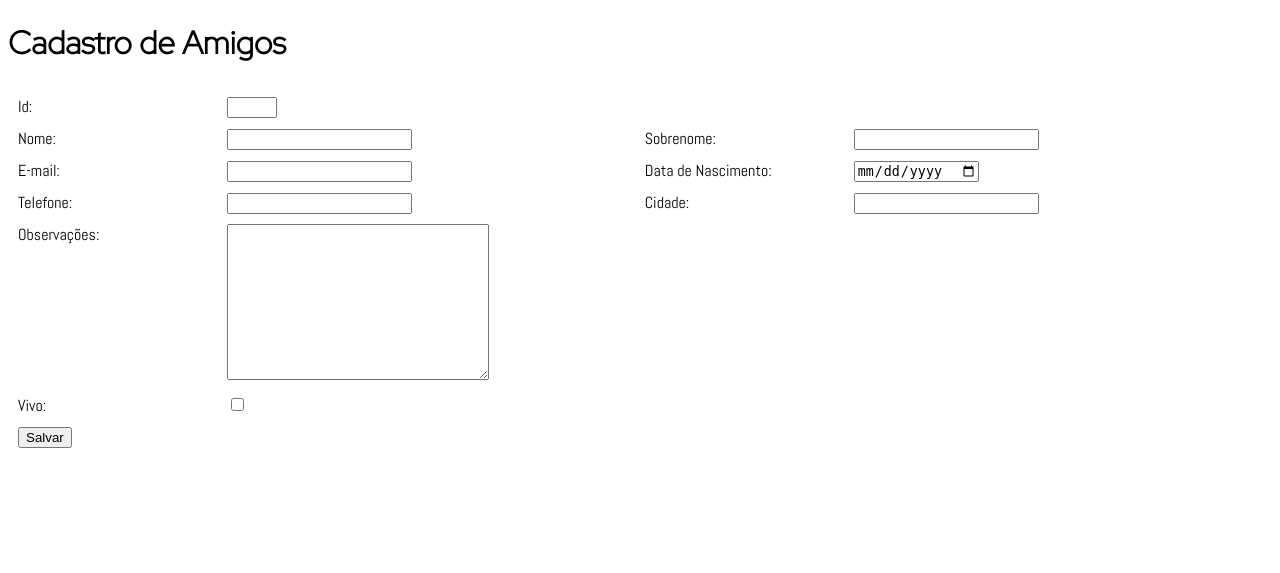
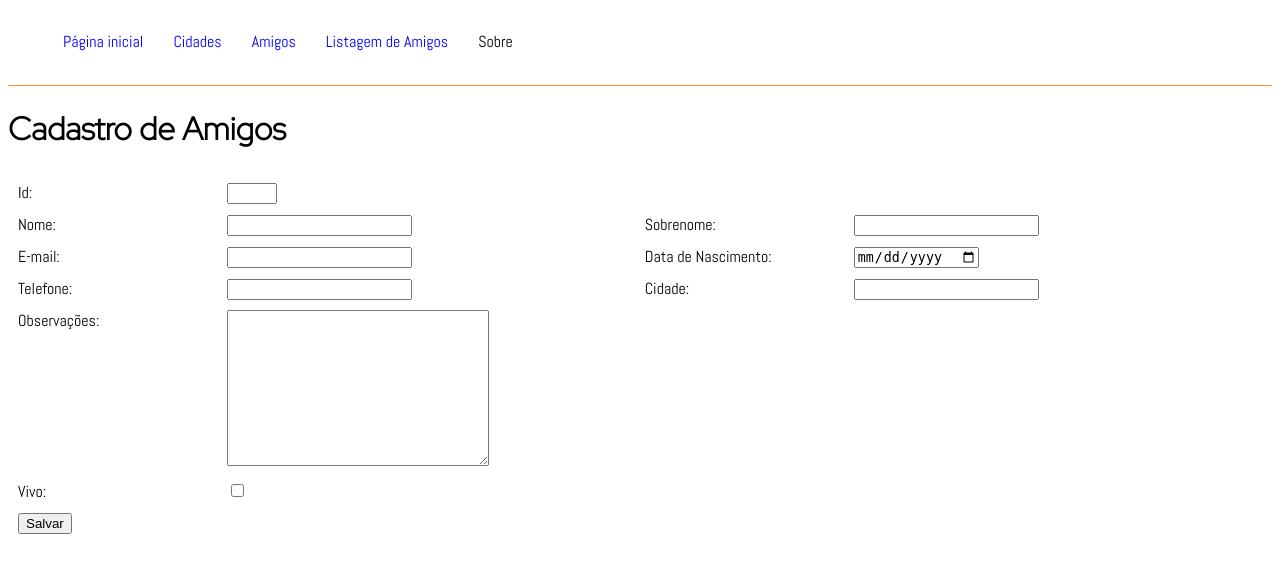
Before and after one commit to marcelaleite/desenvweb2023, a PHP site: page /cadastroContatos.php?id=1 in a window 1280 px wide. Shown: the top 573 px of the page. Run offline with PHP 8.4, Linux system fonts and the light colour scheme; data that the repository does not hold is empty.

Commit message:
atualização 21-03

```diff
--- a/at01/cadastroCidade.php
+++ b/at01/cadastroCidade.php
@@ -12,6 +12,9 @@
 
 </head>
 <body>
+    <?php
+        include "menu.php";
+    ?>
     <h1>Cadastro de Cidade</h1>
     <div class='row'>
         <div class='col-12'>
--- a/at01/cadastroContatos.php
+++ b/at01/cadastroContatos.php
@@ -35,10 +35,13 @@ if ($id > 0){
    <script src="scriptcontatos.js"></script>
 </head>
 <body>
+    <?php
+        include "menu.php";
+    ?>
     <h1>Cadastro de Amigos</h1>
     <div class='row'>
         <div class='col-12'>
-            <form action="acaoContato.php" method='post'>
+            <form action="acaoContato.php" method='post' id='fcadastro' name='fcadastro'>
                 <div class='row'>
                     <div class='col-2'>
                         <label for="id">Id:</label>
@@ -134,7 +137,7 @@ if ($id > 0){
                         if (isset($contato['id'])){
 
                     ?>
-                            <button name='acao' id='excluir' value='excluir' type='submit'>Excluir</button>
+                            <button name='acao' id='excluir' form='fcadastro' value='excluir' type='submit'>Excluir</button>
                     <?php } ?>
                     </div>
 
--- a/at01/estilo.css
+++ b/at01/estilo.css
@@ -34,7 +34,9 @@ h2{
 .dados tr:nth-child(even){
     background-color: antiquewhite;
 }
-
+a {
+    text-decoration: none;
+}
 .menu{
     display: block;
     width: 100%;
--- a/at01/listar_contatos.php
+++ b/at01/listar_contatos.php
@@ -16,6 +16,9 @@
     <link rel="stylesheet" href="estilo.css">
 </head>
 <body>
+    <?php
+        include "menu.php";
+    ?>
     <h1>Contatos Cadastrados</h1>
     <div class='row'>
         <form action="" method="get">
--- /dev/null
+++ b/at01/menu.php
@@ -0,0 +1,9 @@
+<nav class="menu">
+        <ul>
+            <li id="item"><a href='index.php'>Página inicial</a></li>
+            <li><a href='cadastroCidade.php'>Cidades</a></li>
+            <li><a href='cadastroContatos.php'>Amigos</a></li>
+            <li><a href='listar_contatos.php'>Listagem de Amigos</a></li>
+            <li>Sobre</li>
+        </ul>
+    </nav>
--- a/at01/scriptcontatos.js
+++ b/at01/scriptcontatos.js
@@ -2,6 +2,16 @@ window.onload = (function (){
     document.getElementById('cidade').addEventListener('keyup',function(){
 
         popularCidades(this.value); // enviando o valor do campo como argumento
+    });
+    let excluir = document.getElementById('excluir');
+    excluir.addEventListener('click',function(ev){
+        if (confirm('Deseja realmente excluir esse contato?'))
+            document.getElementById('fcadastro').submit();
+        else{
+            ev.preventDefault();
+            window.location.href = 'listar_contatos.php';
+        }
+
     });
 });
 
```
Also changed, not shown: at01/index.php (renamed from at01/index.html, +3 -7 lines).
